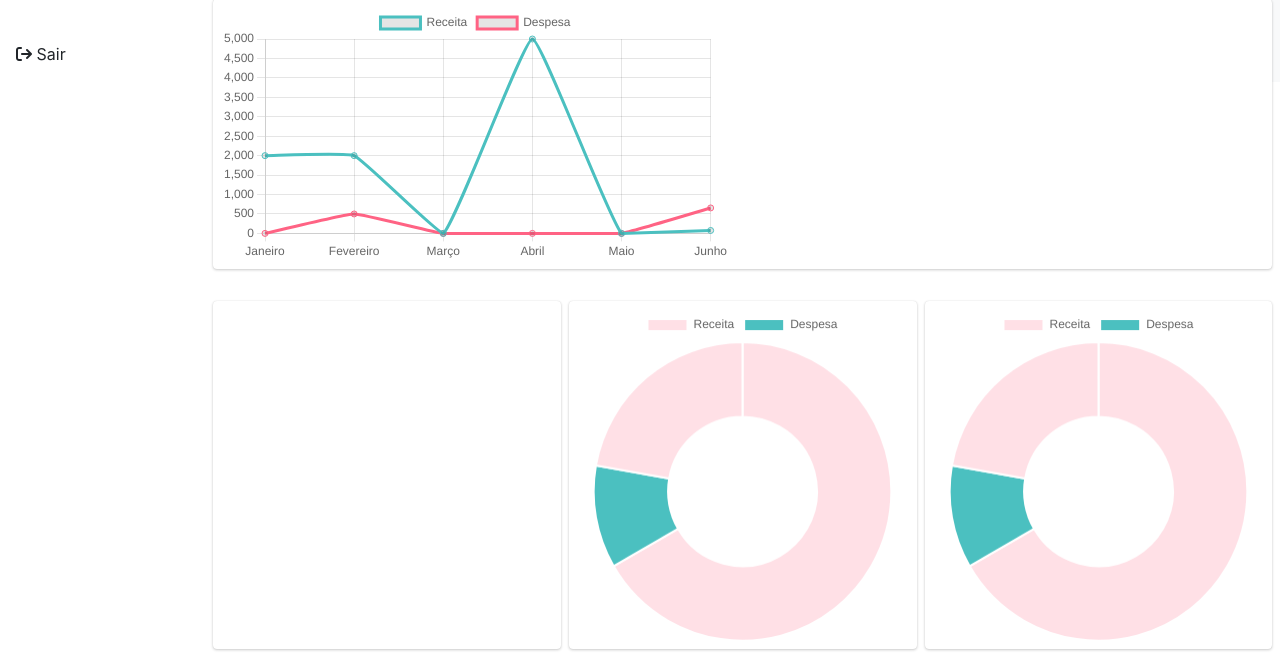
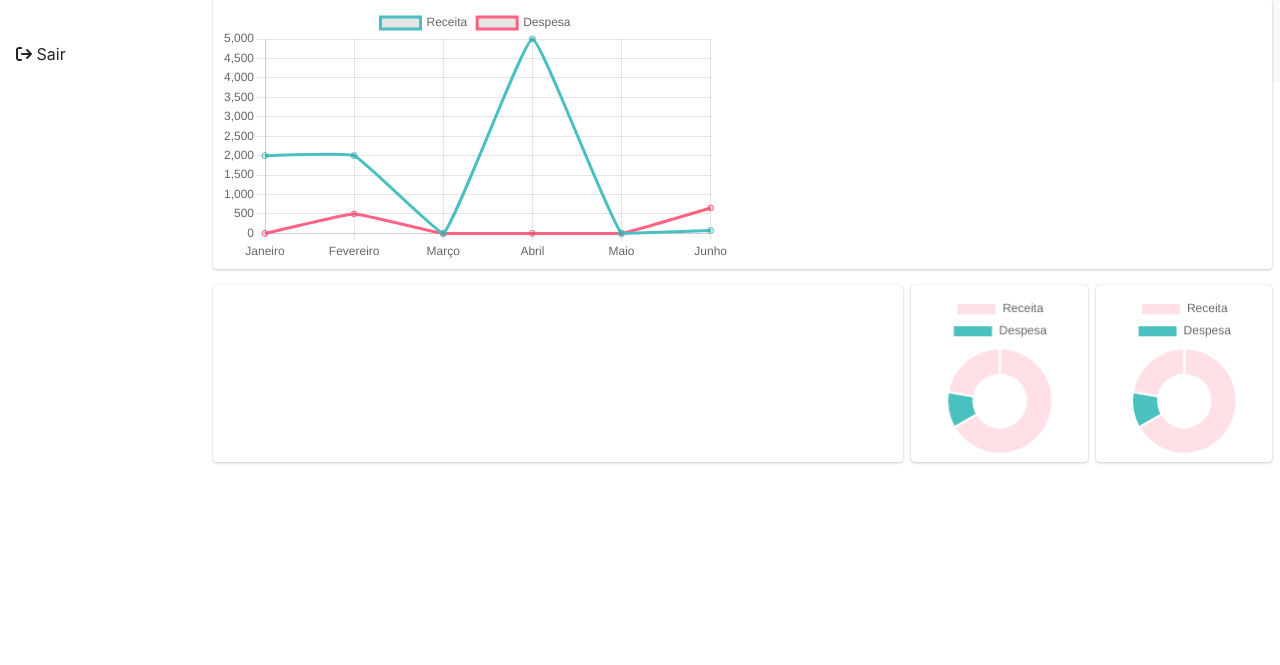
Before and after one commit to ifpi-picos/finance-management, a Django app: page /dashboard in a window 1280 px wide. Shown: the part 718-1383 px from the top of the page. After the commit the page ends 1182 px from the top, so only its background shows below. Run offline with Django 4.2, Linux system fonts and the light colour scheme; data comes from the database, SQL or seed files in the repository; some libraries are stand-ins or nearby versions.

Commit message:
Alterações no layout do dashboard

```diff
--- a/financeapp/templates/financeapp/dashboard.html
+++ b/financeapp/templates/financeapp/dashboard.html
@@ -53,17 +53,19 @@
         <canvas id="myChart"></canvas>
       </div>
     </div>
-    <div class="row d-flex mt-3">
-      <div class="col info-box bg-white mr-2">
+    <div class="row d-flex">
+      <div class="col info-box bg-white mr-2 flex-grow-1">
 
       </div>
-      <div class="col info-box bg-white mr-2">
+      <div class="col-2 info-box bg-white mr-2">
         <canvas id="doughnutChart" class="chart"></canvas>
       </div>
-      <div class="col info-box bg-white">
+      <div class="col-2 info-box bg-white">
         <canvas id="doughnutChart2" class="chart"></canvas>
       </div>
     </div>
+
+
   </div>
 </div>
 {% endblock content %}
--- a/financeapp/views.py
+++ b/financeapp/views.py
@@ -80,9 +80,6 @@ class DashboardApp(ListView):
         # Dados dos ganhos e gastos referente ao período
         earnings = Earnings.objects.filter(date__range=[start_date, end_date])
         expenses = Expenses.objects.filter(date__range=[start_date, end_date])
-
-        print(type(earnings))
-
 
         # Pegando os dados dos ganhos e gastos referente ao período e os labels
         labels, earnings_sum, expenses_sum = self.get_sums_data_and_labels(earnings, expenses, start_date, end_date)
```
Also changed, not shown: financeapp/static/css/dashboard.css (line endings or trailing spaces).
